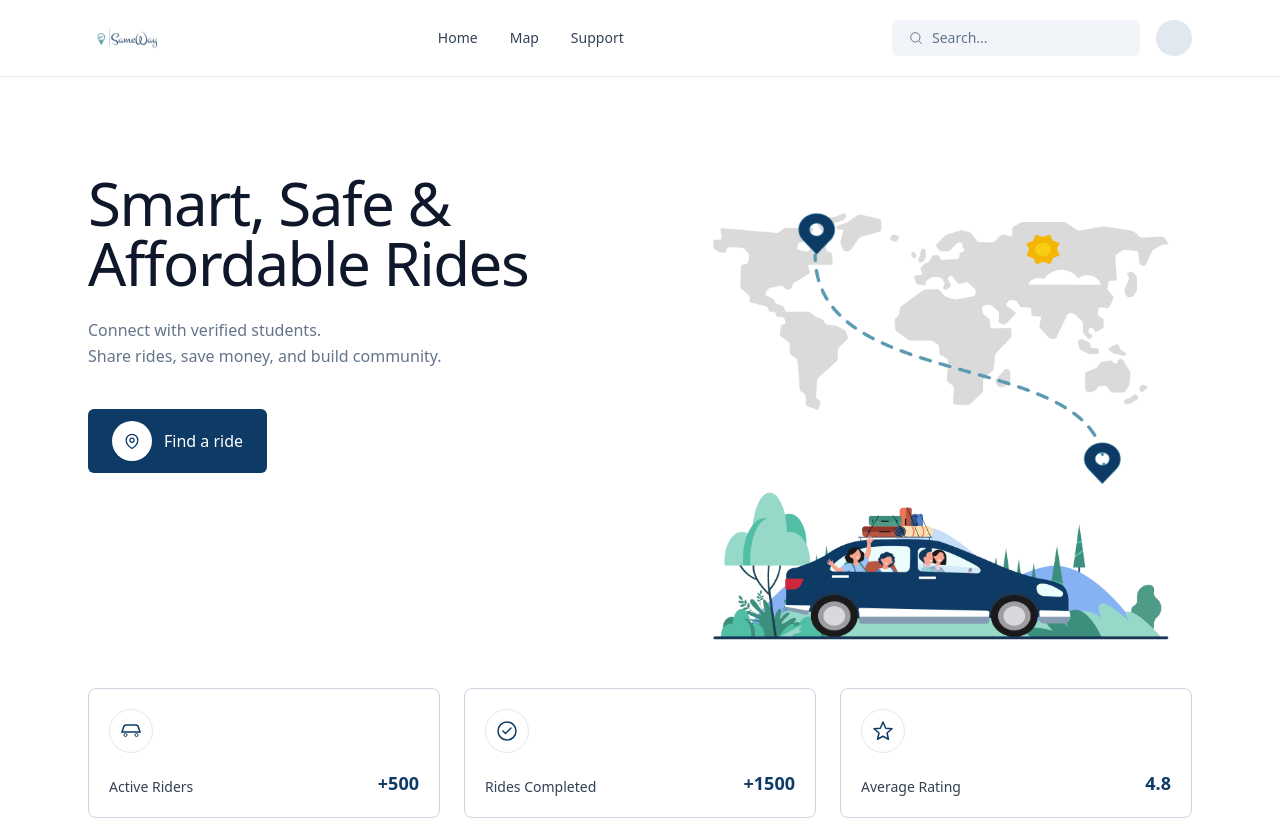
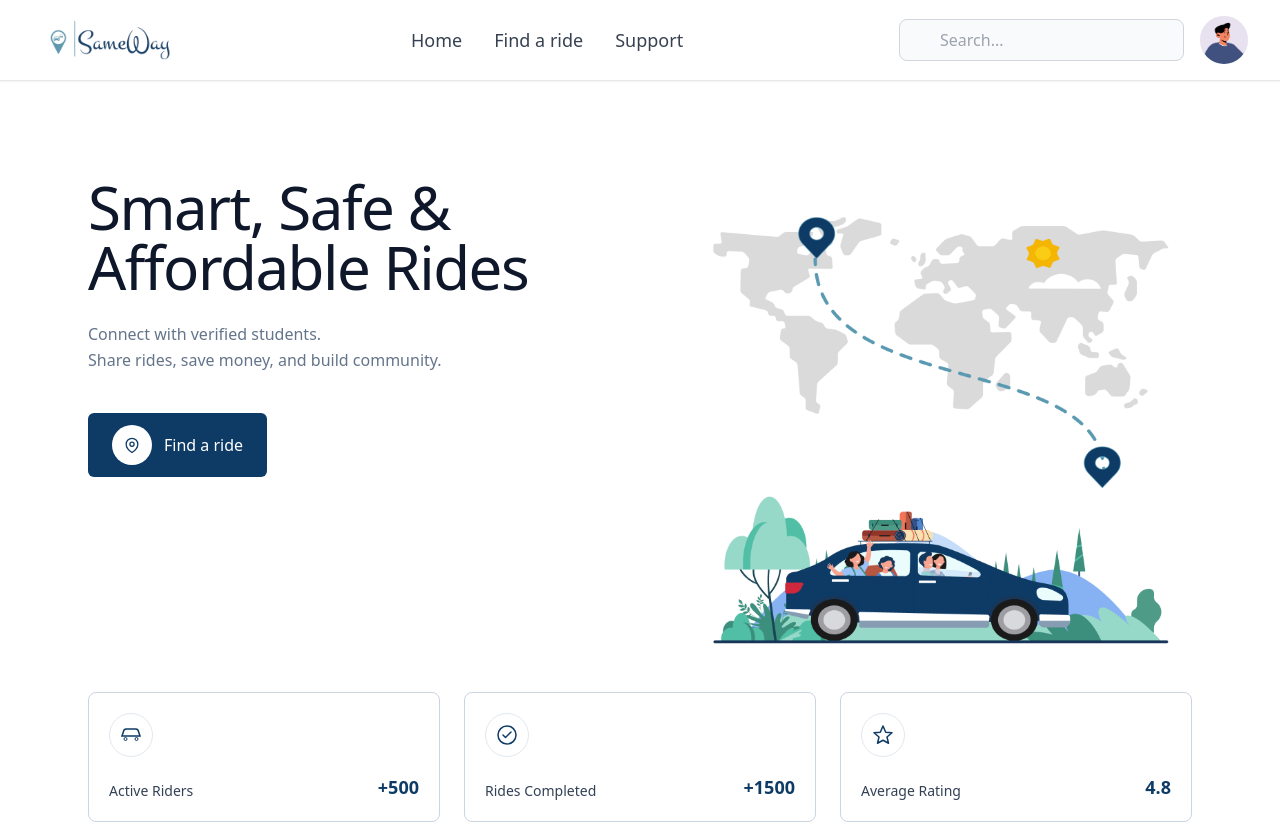
Before and after one commit to MayssenJemmali/SameWay, a website: page public/index.html in a window 1280 px wide. Shown: the top 825 px of the page. Drawn offline with Linux system fonts and the light colour scheme.

Commit message:
Navbar inex

```diff
--- a/public/index.html
+++ b/public/index.html
@@ -10,41 +10,67 @@
   <body class="min-h-screen bg-white text-slate-900">
 
     <!-- ================= HEADER ================= -->
-    <header class="border-b border-slate-200 bg-white">
-      <div class="max-w-6xl mx-auto px-6">
-        <div class="flex items-center justify-between py-5">
+     <nav class="bg-white border-b border-gray-200 shadow-sm">
+  <div class="max-w-7xl mx-auto px-4 sm:px-6 lg:px-8">
+    <div class="flex items-center justify-between h-20">
 
-          <a href="index.html" class="flex items-center gap-2">
-            <img src="assets/images/samway.png" alt="SameWay" class="h-8 w-auto" />
-          </a>
+      <!-- Logo -->
+      <div class="flex-shrink-0">
+        <img src="./assets/images/samway.png" alt="SameWay Logo" class="h-16 w-auto">
+      </div>
 
-          <nav class="hidden md:flex items-center gap-8 text-sm font-medium text-slate-700">
-            <a href="index.html" class="hover:text-brand">Home</a>
-            <a href="#" class="hover:text-brand">Map</a>
-            <a href="#" class="hover:text-brand">Support</a>
-          </nav>
+      <!-- Desktop Links -->
+      <div class="hidden md:flex items-center space-x-8">
+        <a href="#" class="text-gray-700 hover:text-[#003d6b] text-lg font-medium">Home</a>
+        <a href="#" class="text-gray-700 hover:text-[#003d6b] text-lg font-medium">Find a ride</a>
+        <a href="#" class="text-gray-700 hover:text-[#003d6b] text-lg font-medium">Support</a>
+      </div>
 
+      <!-- Right side -->
       <div class="flex items-center gap-4">
-            <div class="hidden md:flex items-center gap-2 bg-slate-100 px-4 py-2 rounded-md">
-              <svg xmlns="http://www.w3.org/2000/svg" viewBox="0 0 24 24"
-                   fill="none" stroke="currentColor"
-                   class="w-4 h-4 text-slate-500">
-                <circle cx="11" cy="11" r="7" stroke-width="1.5" />
-                <path d="M20 20l-3.5-3.5" stroke-width="1.5" stroke-linecap="round" />
-              </svg>
+
+        <!-- Search (desktop) -->
+        <div class="hidden sm:block relative">
           <input
             type="text"
             placeholder="Search..."
-                class="bg-transparent text-sm outline-none placeholder-slate-500 w-48"
-              />
+            class="pl-10 pr-3 py-2 border border-gray-300 rounded-lg bg-gray-50 focus:ring-2 focus:ring-[#003d6b]"
+            style="min-width:250px"
+          >
         </div>
 
-            <div class="w-9 h-9 rounded-full bg-slate-200"></div>
+        <!-- Avatar -->
+        <img src="./assets/images/avatar.png"
+             class="w-12 h-12 rounded-full cursor-pointer">
+
+        <!-- Mobile Menu (CSS only) -->
+        <details class="md:hidden relative">
+          <summary class="list-none cursor-pointer p-2 rounded-lg hover:bg-gray-100">
+            <svg class="w-6 h-6 text-gray-700" fill="none" stroke="currentColor" viewBox="0 0 24 24">
+              <path stroke-linecap="round" stroke-linejoin="round" stroke-width="2"
+                    d="M4 6h16M4 12h16M4 18h16"/>
+            </svg>
+          </summary>
+
+          <!-- Mobile Dropdown -->
+          <div class="absolute right-0 mt-4 w-56 bg-white border rounded-lg shadow-md p-4 space-y-3">
+            <a href="#" class="block text-gray-700">Home</a>
+            <a href="#" class="block text-gray-700">Find a ride</a>
+            <a href="#" class="block text-gray-700">Support</a>
+
+            <input
+              type="text"
+              placeholder="Search..."
+              class="w-full mt-2 px-3 py-2 border rounded-lg bg-gray-50"
+            >
           </div>
+        </details>
 
       </div>
     </div>
-    </header>
+  </div>
+</nav>
+
 
     <!-- ================= MAIN ================= -->
     <main>
```
Lines whose indentation alone changed are shown as unchanged.
